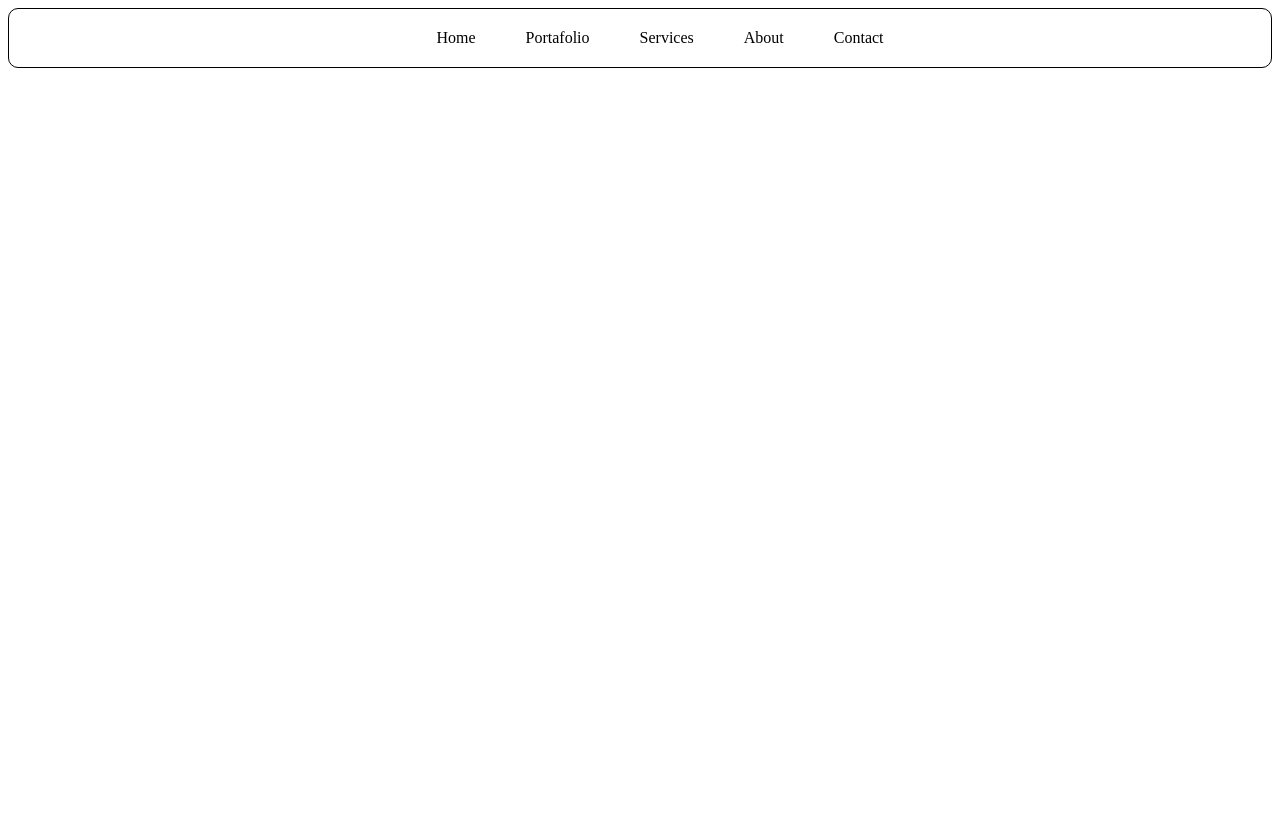
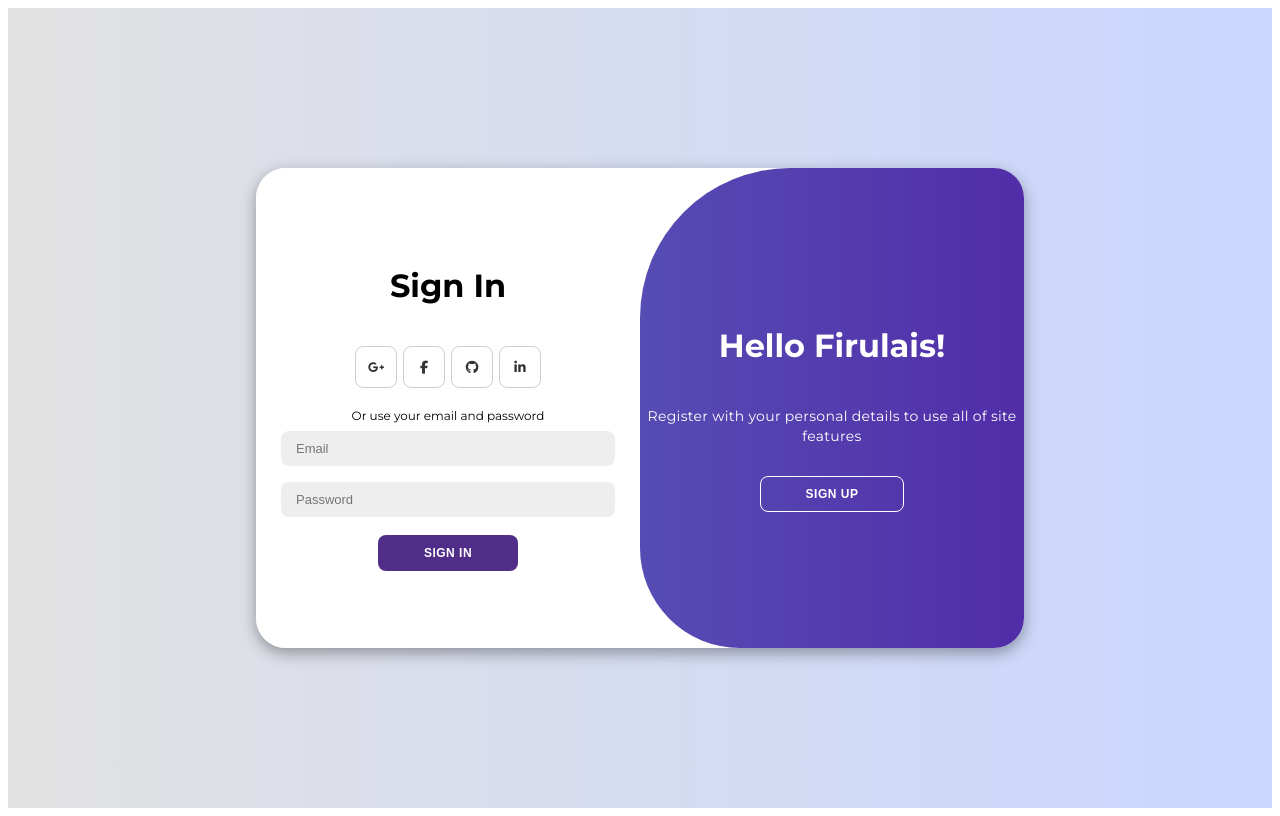
Before and after one commit to juanfes517/TemplatesReact, a React (Vite) app: page / in a window 1280 px wide. Built offline with nearby package versions, Linux system fonts and the light colour scheme.

Commit message:
LoginRegisterTransition agregado

```diff
--- a/package.json
+++ b/package.json
@@ -10,6 +10,7 @@
     "preview": "vite preview"
   },
   "dependencies": {
+    "@fortawesome/fontawesome-free": "^6.5.1",
     "react": "^18.2.0",
     "react-dom": "^18.2.0"
   },
--- a/src/App.jsx
+++ b/src/App.jsx
@@ -3,12 +3,11 @@
 import AnimatedLoading from './components/animations/AnimatedLoading';
 import SideBarHoverEffect from './components/sidebars/SideBarHoverEffect';
 import DropdownMenu from './components/menus/DropdownMenu';
+import LoginRegisterTransition from './components/forms/LoginRegisterTransition';
 
 function App() {
 	return (
-		<header>
-			<DropdownMenu />
-		</header>
+		<LoginRegisterTransition />
 	);
 }
 
--- /dev/null
+++ b/src/components/forms/LoginRegisterTransition.jsx
@@ -0,0 +1,74 @@
+import React, {useState} from 'react';
+import '../../stylesheet/forms/LoginRegisterTransition.css';
+
+//First 'npm install --save @fortawesome/fontawesome-free'
+import '@fortawesome/fontawesome-free/css/all.min.css'; // Importa los estilos de Font Awesome
+
+function LoginRegisterTransition(props) {
+
+  const [containerActive, setContainerActive] = useState('');
+
+  const activateContainer = () => {
+    setContainerActive('active');
+    console.log(containerActive);
+  }
+
+  const desactivateContainer = () => {
+    setContainerActive('');
+    console.log(containerActive);
+  }
+
+  return (
+    <div className='div-LoginRegisterTransition'>
+      <div className={`container ${containerActive}`} id='container'>
+        <div className='form-container sign-up' >
+          <form>
+            <h1>Create Account</h1>
+            <div className='social-icons'>
+              <a href='#' className='icon'><i className='fa-brands fa-google-plus-g'></i></a>
+              <a href='#' className='icon'><i className='fa-brands fa-facebook-f'></i></a>
+              <a href='#' className='icon'><i className='fa-brands fa-github'></i></a>
+              <a href='#' className='icon'><i className='fa-brands fa-linkedin-in'></i></a>
+            </div>
+            <span>Or use your email to register</span>
+            <input type='text' placeholder='Name' />
+            <input type='email' placeholder='Email' />
+            <input type='password' placeholder='Password' />
+            <button>Sign Up</button>
+          </form>
+        </div>
+        <div className='form-container sign-in' >
+          <form>
+            <h1>Sign In</h1>
+            <div className='social-icons'>
+              <a href='#' className='icon'><i className='fa-brands fa-google-plus-g'></i></a>
+              <a href='#' className='icon'><i className='fa-brands fa-facebook-f'></i></a>
+              <a href='#' className='icon'><i className='fa-brands fa-github'></i></a>
+              <a href='#' className='icon'><i className='fa-brands fa-linkedin-in'></i></a>
+            </div>
+            <span>Or use your email and password</span>
+            <input type='email' placeholder='Email' />
+            <input type='password' placeholder='Password' />
+            <button>Sign In</button>
+          </form>
+        </div>
+        <div className='toggle-container' >
+          <div className='toggle'>
+            <div className='toggle-panel toggle-left'>
+              <h1>Welcome Back!</h1>
+              <p>Enter your personal details to use all of site features</p>
+              <button className='hidden' onClick={desactivateContainer}>Sign In</button>
+            </div>
+            <div className='toggle-panel toggle-right'>
+              <h1>Hello Firulais!</h1>
+              <p>Register with your personal details to use all of site features</p>
+              <button className='hidden' onClick={activateContainer}>Sign Up</button>
+            </div>
+          </div>
+        </div>
+      </div>
+    </div>
+  );
+}
+
+export default LoginRegisterTransition;
--- /dev/null
+++ b/src/stylesheet/forms/LoginRegisterTransition.css
@@ -0,0 +1,209 @@
+@import url("https://fonts.googleapis.com/css?family=Montserrat:wght@300;400;500;600;700&display=swap");
+
+.div-LoginRegisterTransition {
+  margin: 0;
+  padding: 0;
+  box-sizing: border-box;
+  font-family: 'Montserrat', sans-serif;
+  width: 100%;
+  height: 100vh;
+  background: linear-gradient(to right, #e2e2e2, #c9d6ff);
+  display: flex;
+  justify-content: center;
+  align-items: center;
+  flex-direction: column;
+}
+
+.container {
+  background-color: #fff;
+  border-radius: 30px;
+  box-shadow: 0 5px 15px rgba(0, 0, 0, 0.35);
+  position: relative;
+  overflow: hidden;
+  width: 768px;
+  max-width: 100%;
+  min-height: 480px;
+}
+
+.container p {
+  font-size: 14px;
+  line-height: 20px;
+  letter-spacing: 0.3px;
+  margin: 20px 0;
+}
+
+.container span {
+  font-size: 12px;
+}
+
+.container a {
+  color: #333;
+  font-size: 13px;
+  text-decoration: none;
+  margin: 15px 0 10px;
+}
+
+.container button {
+  background-color: #512d8a;
+  color: #fff;
+  font-size: 12px;
+  padding: 10px 45px;
+  border: 1px solid transparent;
+  border-radius: 8px;
+  font-weight: 600;
+  letter-spacing: 0.5px;
+  text-transform: uppercase;
+  margin-top: 10px;
+  cursor: pointer;
+}
+
+.container button.hidden {
+  background-color: transparent;
+  border-color: #fff;
+}
+
+.container form {
+  background-color: #fff;
+  display: flex;
+  align-items: center;
+  justify-content: center;
+  flex-direction: column;
+  padding: 0 40px;
+  height: 100%;
+}
+
+.container input {
+  background-color: #eee;
+  border: none;
+  margin: 8px 0;
+  padding: 10px 15px;
+  font-size: 13px;
+  border-radius: 8px;
+  width: 100%;
+  outline: none;
+}
+
+.form-container {
+  position: absolute;
+  top: 0;
+  height: 100%;
+  transition: all 0.6s ease-in-out;
+}
+
+.sign-in {
+  left: 0;
+  width: 50%;
+  z-index: 2;
+}
+
+.container.active .sign-in {
+  transform: translateX(100%);
+}
+
+.sign-up {
+  left: 0;
+  width: 50%;
+  opacity: 0;
+  z-index: 1;
+}
+
+.container.active .sign-up{
+  transform: translateX(100%);
+  opacity: 1;
+  z-index: 5;
+  animation: move 0.6s;
+}
+
+@keyframes move {
+  0%,
+  49.99% {
+    opacity: 0;
+    z-index: 1;
+  }
+  50%,
+  100% {
+    opacity: 1;
+    z-index: 5;
+  }
+}
+
+.social-icons {
+  margin: 20px 0;
+}
+
+.social-icons a {
+  border: 1px solid #ccc;
+  border-radius: 20%;
+  display: inline-flex;
+  justify-content: center;
+  align-items: center;
+  margin: 0 3px;
+  width: 40px;
+  height: 40px;
+}
+
+.toggle-container {
+  position: absolute;
+  top: 0;
+  left: 50%;
+  width: 50%;
+  height: 100%;
+  overflow: hidden;
+  transition: all 0.6s ease-in-out;
+  border-radius: 150px 0 0 100px;
+  z-index: 1000;
+}
+
+.container.active .toggle-container {
+  transform: translateX(-100%);
+  border-radius: 0 150px 100px 0;
+}
+
+.toggle {
+  background-color: #512da8;
+  height: 100%;
+  background: linear-gradient(to right, #5c6bc0, #512da8);
+  color: #fff;
+  position: relative;
+  left: -100%;
+  height: 100%;
+  width: 200%;
+  transform: translateX(0);
+  transition: all 0.6s ease-in-out;
+}
+
+.container.active .toggle {
+  transform: translateX(50%);
+}
+
+.toggle-panel {
+  position: absolute;
+  width: 50%;
+  height: 100%;
+  display: flex;
+  justify-content: center;
+  align-items: center;
+  flex-direction: column;
+  padding: 0;
+  text-align: center;
+  top: 0;
+  transform: translateX(0);
+  transition: all 0.6s ease-in-out;
+}
+
+.toggle-left {
+  transform: translateX(-200%);
+}
+
+.container.active .toggle-left {
+  transform: translateX(0);
+}
+
+.toggle-right {
+  right: 0;
+  transform: translateX(0);
+}
+
+.container.active .toggle-right{
+  transform: translateX(200%);
+}
```
Also changed, not shown: 1 other file (tests, documents, lock files or other folders).
